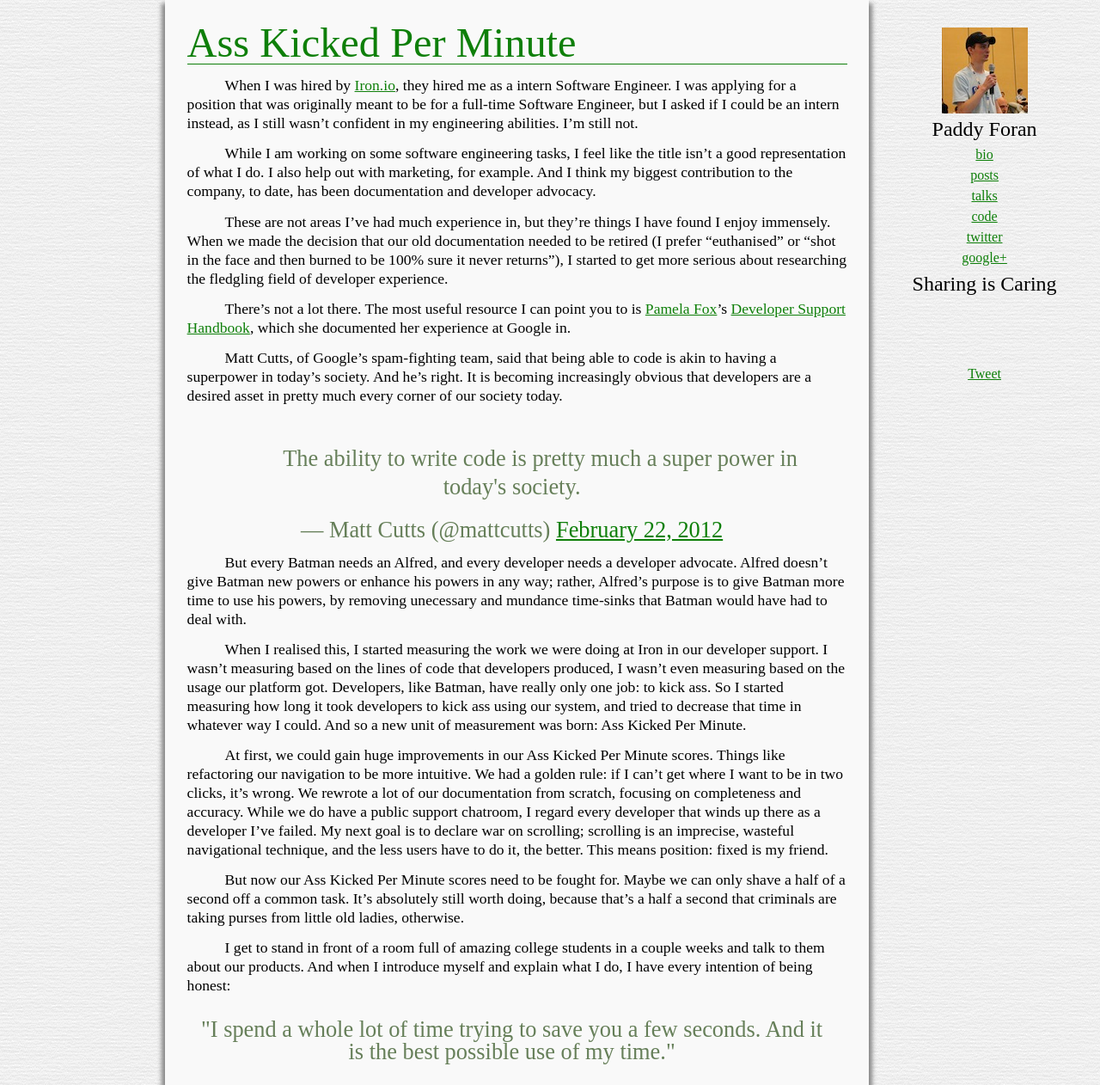
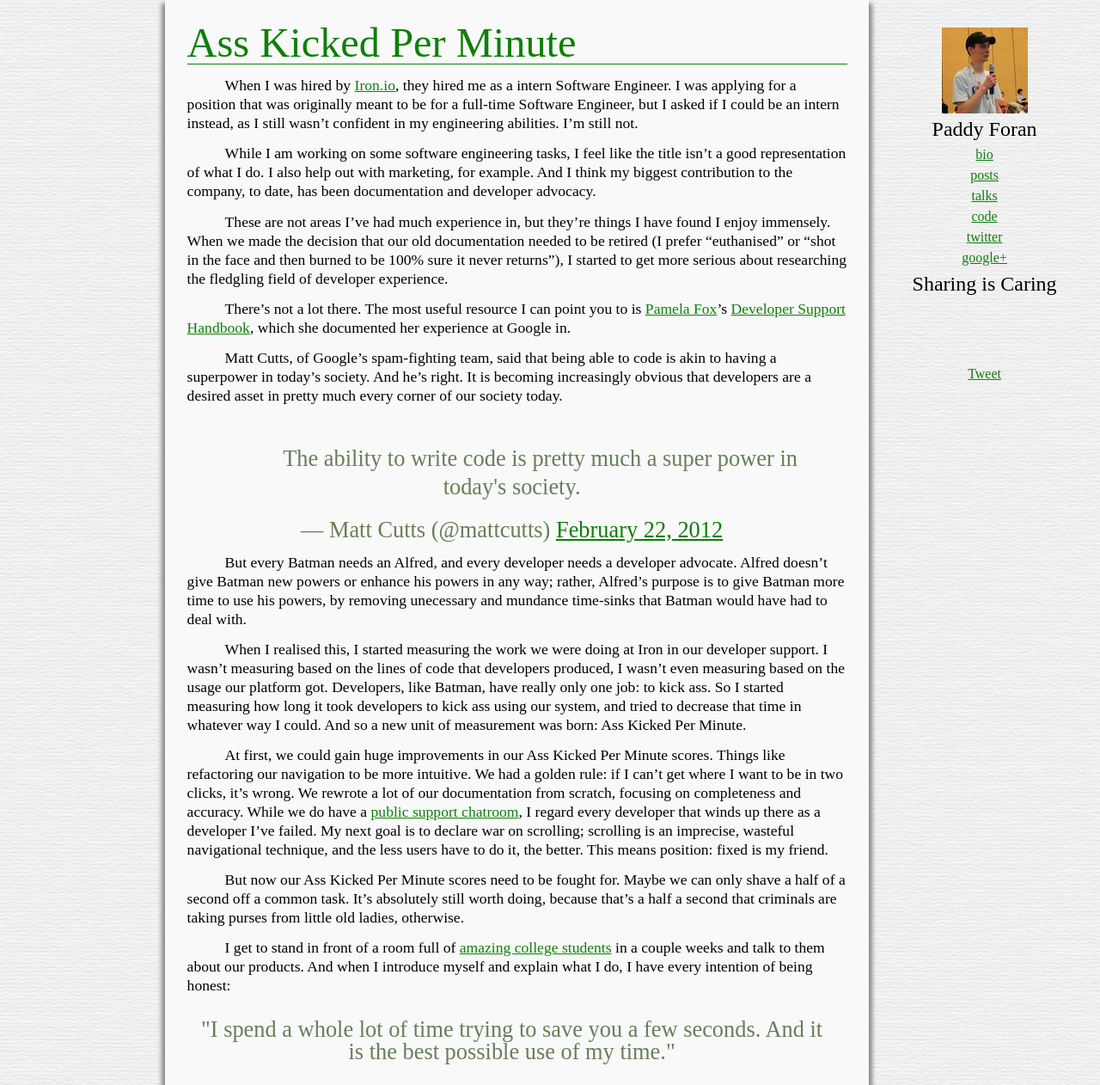
Before and after one commit to paddycarver/blog, a Jekyll site: the page built from _posts/2012-03-04-ass-kicked-per-minute.md, in a window 1280 px wide and 1262 px high. Shown: the whole window at 86% size. Built offline with Jekyll 4.4.1, drawn with Linux system fonts in a browser that asks for light colours; some web fonts are replaced; comment, search, counter and statistics services are not loaded; part of the change alters nothing that is shown.

```diff
--- a/_posts/2012-03-04-ass-kicked-per-minute.md
+++ b/_posts/2012-03-04-ass-kicked-per-minute.md
@@ -51,7 +51,7 @@ At first, we could gain huge improvements in our Ass Kicked Per Minute
 scores. Things like refactoring our navigation to be more intuitive. We
 had a golden rule: if I can't get where I want to be in two clicks, it's
 wrong. We rewrote a lot of our documentation from scratch, focusing on
-completeness and accuracy. While we do have a public support chatroom,
+completeness and accuracy. While we do have a [public support chatroom](http://www.hipchat.com/gNWgTiqIC),
 I regard every developer that winds up there as a developer I've failed.
 My next goal is to declare war on scrolling; scrolling is an imprecise,
 wasteful navigational technique, and the less users have to do it, the
@@ -62,8 +62,8 @@ we can only shave a half of a second off a common task. It's absolutely
 still worth doing, because that's a half a second that criminals are
 taking purses from little old ladies, otherwise.
 
-I get to stand in front of a room full of amazing college students in
-a couple weeks and talk to them about our products. And when I introduce
+I get to stand in front of a room full of [amazing college students](http://www.ubhacking.com)
+in a couple weeks and talk to them about our products. And when I introduce
 myself and explain what I do, I have every intention of being honest:
 
 <blockquote>"I spend a whole lot of time trying to save you a few seconds.
```
